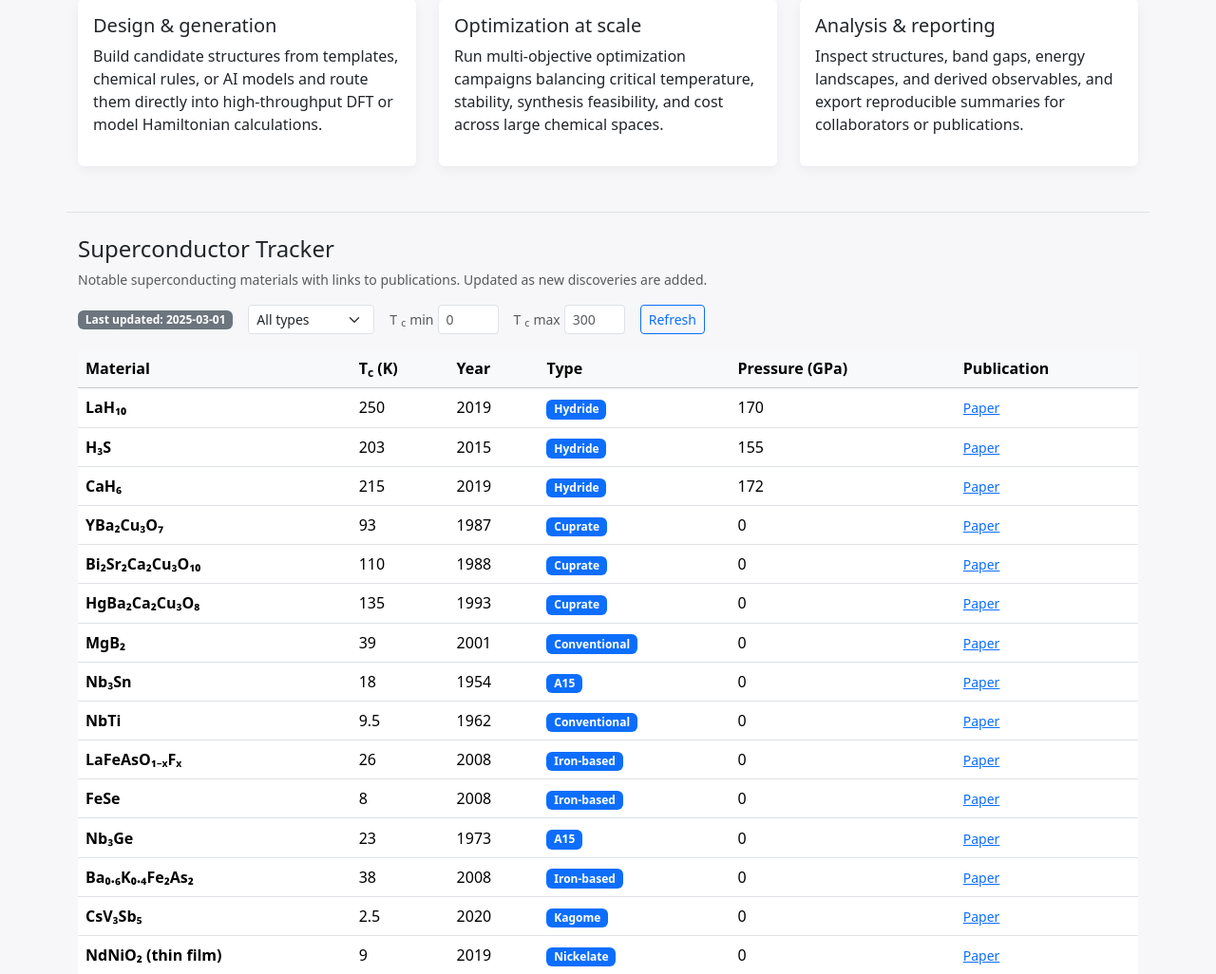
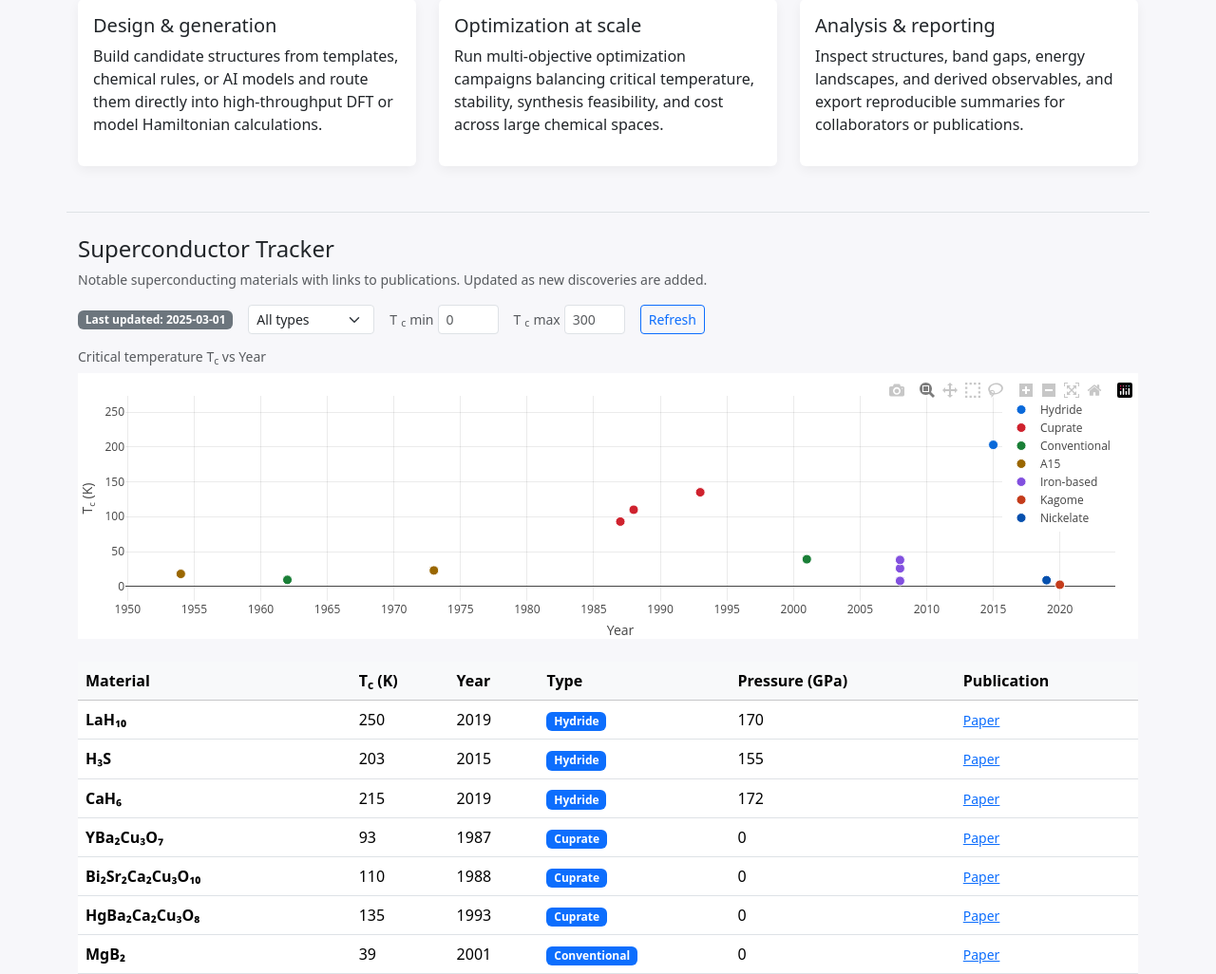
Before and after one commit to Itete5/smad, a FastAPI app: page / in a window 1280 px wide. Shown: the part 1007-2033 px from the top of the page at 95% size. Run offline with FastAPI, Linux system fonts and the light colour scheme; tables that the repository leaves empty hold one stand-in row (values such as "Sample post"); some libraries are stand-ins or nearby versions.

Commit message:
Add Tc vs Year timeline chart to tracker; brighter favicon with dark levitating magnet
Made-with: Cursor

```diff
--- a/templates/index.html
+++ b/templates/index.html
@@ -7,6 +7,7 @@
     <link rel="icon" href="/static/favicon.svg" type="image/svg+xml">
     <link href="https://cdn.jsdelivr.net/npm/bootstrap@5.3.2/dist/css/bootstrap.min.css" rel="stylesheet">
     <link rel="stylesheet" href="/static/style.css">
+    <script src="https://cdn.plot.ly/plotly-2.27.0.min.js"></script>
 </head>
 <body>
     <!-- Navbar -->
@@ -151,6 +152,10 @@
                             T<sub>c</sub> max <input type="number" id="trackerTcMax" class="form-control form-control-sm" style="width:4rem;" placeholder="300" min="0">
                         </label>
                         <button type="button" class="btn btn-sm btn-outline-primary" onclick="loadTracker()">Refresh</button>
+                    </div>
+                    <div class="mb-4">
+                        <h6 class="text-muted small mb-2">Critical temperature T<sub>c</sub> vs Year</h6>
+                        <div id="trackerChart" style="height:280px;width:100%;"></div>
                     </div>
                     <div class="table-responsive">
                         <table class="table table-hover align-middle" id="trackerTable">
@@ -380,6 +385,7 @@
                 if (data.last_updated) badge.textContent = "Last updated: " + data.last_updated;
                 else badge.textContent = "Live";
                 renderTrackerTable();
+                renderTrackerChart();
             } catch (err) {
                 body.innerHTML = "<tr><td colspan='6' class='text-danger text-center'>Failed to load tracker.</td></tr>";
             }
@@ -410,11 +416,52 @@
                     <td>${m.publication ? `<a href="${m.publication}" target="_blank" rel="noopener" class="small">Paper</a>` : "—"}</td>
                 </tr>
             `).join("");
+            renderTrackerChart();
         }
 
-        document.getElementById("trackerTypeFilter")?.addEventListener("change", renderTrackerTable);
-        document.getElementById("trackerTcMin")?.addEventListener("input", renderTrackerTable);
-        document.getElementById("trackerTcMax")?.addEventListener("input", renderTrackerTable);
+        function renderTrackerChart() {
+            const typeFilter = document.getElementById("trackerTypeFilter")?.value || "";
+            const tcMin = parseInt(document.getElementById("trackerTcMin")?.value, 10) || 0;
+            const tcMax = parseInt(document.getElementById("trackerTcMax")?.value, 10) || 999;
+            const list = (trackerData.materials || []).filter(m => {
+                if (typeFilter && m.type !== typeFilter) return false;
+                const tc = m.tc_k ?? 0;
+                if (tc < tcMin || tc > tcMax) return false;
+                return true;
+            }).filter(m => m.year != null && m.tc_k != null);
+            const el = document.getElementById("trackerChart");
+            if (!el || typeof Plotly === "undefined") return;
+            if (list.length === 0) {
+                Plotly.react(el, [], { xaxis: { title: "Year" }, yaxis: { title: "T<sub>c</sub> (K)" } }, { responsive: true });
+                return;
+            }
+            const types = [...new Set(list.map(m => m.type || "Other"))];
+            const colors = ["#0969da", "#cf222e", "#1a7f37", "#9a6700", "#8250df", "#c43c1b", "#0550ae"];
+            const traces = types.map((type, i) => {
+                const pts = list.filter(m => (m.type || "Other") === type);
+                return {
+                    x: pts.map(m => m.year),
+                    y: pts.map(m => m.tc_k),
+                    text: pts.map(m => m.formula + " (" + m.tc_k + " K)"),
+                    mode: "markers",
+                    type: "scatter",
+                    name: type,
+                    marker: { size: 10, color: colors[i % colors.length], line: { width: 1, color: "#fff" } }
+                };
+            });
+            Plotly.react(el, traces, {
+                margin: { t: 24, r: 24, b: 40, l: 50 },
+                xaxis: { title: "Year", dtick: 5, gridcolor: "rgba(0,0,0,0.08)" },
+                yaxis: { title: "T<sub>c</sub> (K)", gridcolor: "rgba(0,0,0,0.08)" },
+                showlegend: true,
+                legend: { x: 1, y: 1, xanchor: "right" },
+                hovermode: "closest"
+            }, { responsive: true });
+        }
+
+        document.getElementById("trackerTypeFilter")?.addEventListener("change", () => { renderTrackerTable(); });
+        document.getElementById("trackerTcMin")?.addEventListener("input", () => { renderTrackerTable(); });
+        document.getElementById("trackerTcMax")?.addEventListener("input", () => { renderTrackerTable(); });
 
         document.addEventListener("DOMContentLoaded", () => {
             loadMaterials();
```
Also changed, not shown: static/favicon.svg.
